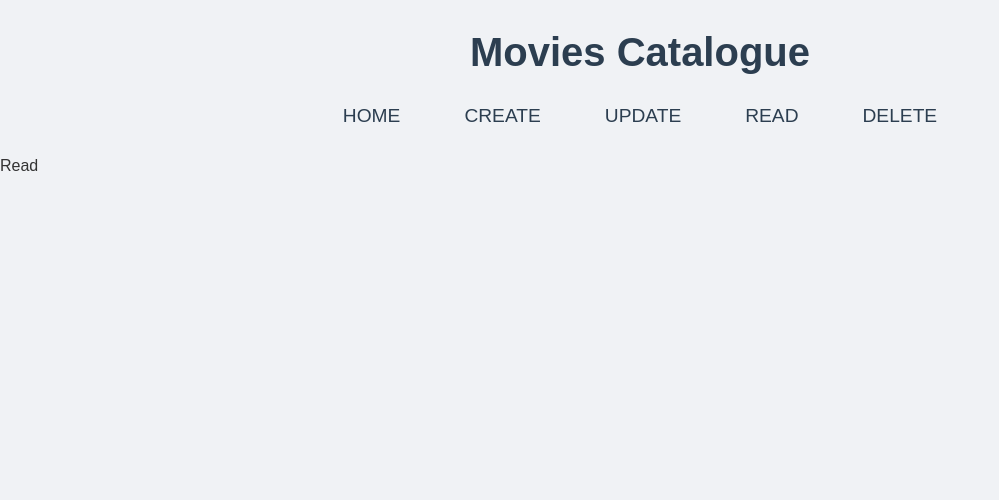
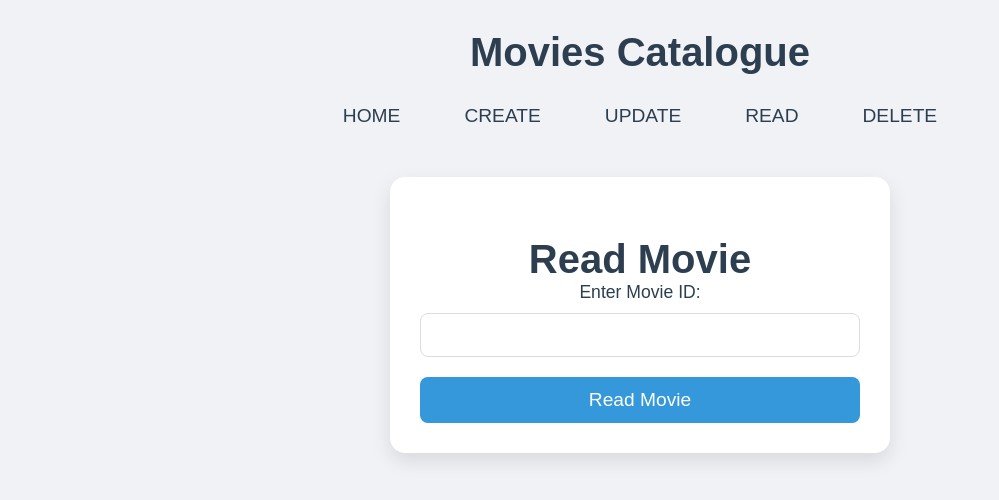
Before and after one commit to matheusspacifico/react-app-moviescatalogue, a React (Vite) app: page /read in a window 1280 px wide. Shown: the top 500 px of the page, without its empty margins (0-999 px from the left). Built offline with nearby package versions, Linux system fonts and the light colour scheme.

Commit message:
read page + css

```diff
--- a/src/components/Read.jsx
+++ b/src/components/Read.jsx
@@ -1,8 +1,65 @@
+import { useState } from "react";
+import axios from "axios";
+import './styles/Read.css';
+
+function Read() {
+  const [id, setId] = useState("");
+  const [name, setName] = useState("");
+  const [genre, setGenre] = useState("");
+  const [year, setYear] = useState("");
+  const [image, setImage] = useState("");
+
+  const [movie, setMovie] = useState(null);
+
+  function handleSearch(e){
+    e.preventDefault();
+
+    axios.get(`https://6719816c7fc4c5ff8f4d9f11.mockapi.io/movies/${id}`)
+      .then((res) => {
+        setMovie(res.data);
+        setName(res.data.name);
+        setGenre(res.data.genre);
+        setYear(res.data.date.substr(0, 4));
+        setImage(res.data.image);
+      }).catch((err) => {
+        console.error(err);
+        alert("ID entered was not found!");
+      });
+  }
+
+  let readMovie = null;
+  if (movie != null) {
+    readMovie = (
+      <div className="movie-info">
+
+        <img className="movie-image" src={image}></img>
+        <div className="movie-text">
+          <h1>{name} ({year})</h1>
+          <h2>{genre}</h2>
+        </div>
+      </div>
+
+    );
+  }
 
 
-function Read() {
   return (
-    <div>Read</div>
+    <div className="read-page">
+      <form className="modern-form" onSubmit={handleSearch}>
+        <h2>Read Movie</h2>
+        <label>Enter Movie ID:</label>
+        <input
+          type="text"
+          value={id}
+          onChange={(e) => setId(e.target.value)}
+          required
+        />
+        <button type="submit">Read Movie</button>
+      </form>
+
+      {readMovie}
+
+    </div>
   );
 }
 
--- /dev/null
+++ b/src/components/styles/Read.css
@@ -0,0 +1,127 @@
+.read-page {
+    display: flex;
+    flex-direction: row;
+    justify-content: space-evenly;
+    align-items: center;
+    padding: 20px;
+}
+
+.modern-form {
+    display: flex;
+    flex-direction: column;
+    width: 100%;
+    max-width: 500px;
+    margin-bottom: 300px;
+    justify-content: center;
+    align-items: center;
+    background-color: #ffffff;
+    padding: 30px;
+    border-radius: 15px;
+    box-shadow: 0 8px 20px rgba(0, 0, 0, 0.1);
+}
+
+form label {
+    display: block;
+    margin-bottom: 10px;
+    font-size: 1.1rem;
+    color: #2c3e50;
+    font-weight: 500;
+}
+
+form input {
+    width: 100%;
+    padding: 12px;
+    border: 1px solid #ddd;
+    border-radius: 8px;
+    margin-bottom: 20px;
+    font-size: 1rem;
+    transition: border-color 0.3s ease;
+}
+
+form input:focus {
+    border-color: #3498db;
+    outline: none;
+}
+
+form button {
+    width: 100%;
+    padding: 12px;
+    background-color: #3498db;
+    border: none;
+    color: white;
+    border-radius: 8px;
+    font-size: 1.2rem;
+    cursor: pointer;
+    transition: background-color 0.3s ease;
+}
+
+form button:hover {
+    background-color: #2980b9;
+}
+
+.movie-info {
+    display: flex;
+    flex-direction: row;
+    width: 100%;
+    max-width: 600px;
+    margin-bottom: 300px;
+    justify-content: center;
+    align-items: center;
+    background-color: #ffffff;
+    padding: 30px;
+    border-radius: 15px;
+    box-shadow: 0 8px 20px rgba(0, 0, 0, 0.1);
+}
+
+.movie-image {
+    max-width: 200px;
+    width: 100%;
+    border-radius: 10px;
+    margin-right: 50px;
+    box-shadow: 0 4px 8px rgba(0, 0, 0, 0.1);
+    pointer-events: none;
+}
+
+.movie-text {
+    display: flex;
+    flex-direction: column;
+    align-items: center;
+    justify-content: center;
+}
+
+.movie-text h1 {
+    font-size: 1.8rem;
+    color: #333;
+    margin: 0;
+}
+
+.movie-text h2 {
+    font-size: 1.4rem;
+    color: #555;
+    margin: 10px 0 5px;
+}
+
+@media (max-width: 700px) {
+    .movie-info {
+        flex-direction: column;
+        align-items: center;
+        text-align: center;
+    }
+
+    .movie-image {
+        margin: 0 0 15px;
+        max-width: 100%;
+    }
+
+    .movie-text h1 {
+        font-size: 1.6rem;
+    }
+
+    .movie-text h2 {
+        font-size: 1.2rem;
+    }
+
+    .movie-text h3 {
+        font-size: 1rem;
+    }
+}
```
